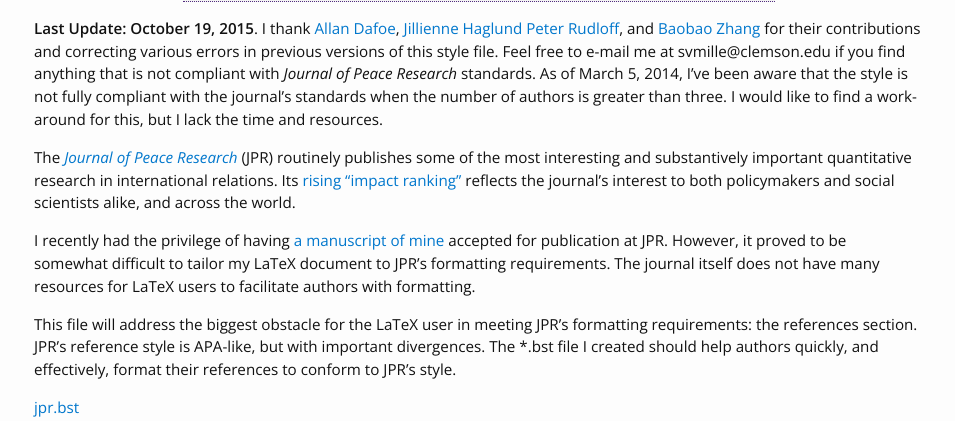
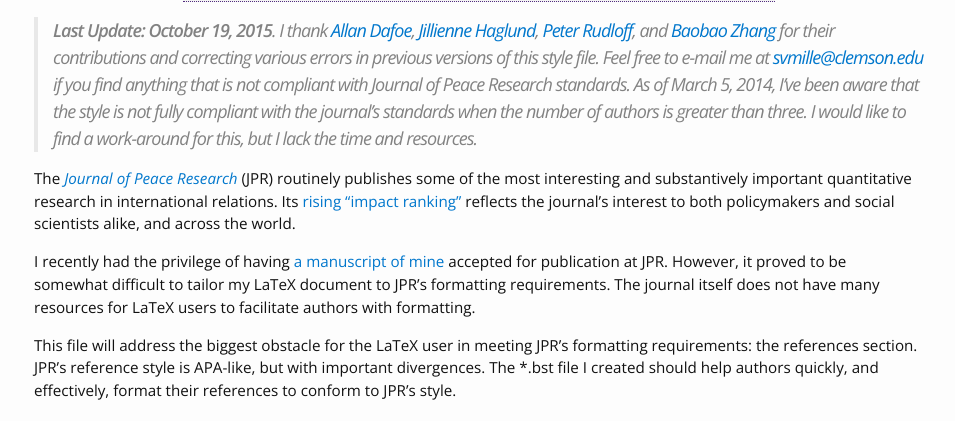
Before and after one commit to svmiller/svmiller.github.io, a Jekyll site: the page built from miscellany/jpr-bst.md, in a window 1280 px wide and 900 px high, cut to the strip 479-900 px from the top of the window. Shown: the whole strip, without its empty margins (161-1116 px from the left). Built offline with Jekyll 4.4.1, drawn with Linux system fonts in a browser that asks for light colours; some web fonts are replaced; some of the changed lines change nothing that is shown.

Commit message:
update JPR.bst page (10.19.2015)

```diff
--- a/miscellany/jpr-bst.md
+++ b/miscellany/jpr-bst.md
@@ -6,10 +6,8 @@
 
 {% include image.html url="/images/jpr-cover.png" caption="Journal of Peace Research." width=590 align="center" %}
 
-**Last Update: October 19, 2015**. I thank [Allan Dafoe](http://www.allandafoe.com/), [Jillienne Haglund](http://www.jill-haglund.com/) [Peter Rudloff](http://peterrudloff.net/), and [Baobao Zhang](http://politicalscience.yale.edu/people/baobao-zhang) for their contributions and correcting various errors in previous versions of this style file. Feel free to e-mail me at svmille@clemson.edu if you find anything that is not compliant with *Journal of Peace Research* standards. As of March 5, 2014, I've been aware that the style is not fully compliant with the journal's standards when the number of authors is greater than three. I would like to find a work-around for this, but I lack the time and resources.
 
-<!-- **UPDATE:** Found an almost perfect solution to the issue of middle names and initials. (07.05.2013)
-&#8211; It has come to my attention that the style is not fully JPR-compliant when the number of authors is greater than three. I am trying to find a work-around for this. (03.05.2014) -->
+> **Last Update: October 19, 2015**. I thank [Allan Dafoe](http://www.allandafoe.com/), [Jillienne Haglund](http://www.jill-haglund.com/), [Peter Rudloff](http://peterrudloff.net/), and [Baobao Zhang](http://politicalscience.yale.edu/people/baobao-zhang) for their contributions and correcting various errors in previous versions of this style file. Feel free to e-mail me at [svmille@clemson.edu](mailto:svmille@clemson.edu) if you find anything that is not compliant with *Journal of Peace Research* standards. As of March 5, 2014, I've been aware that the style is not fully compliant with the journal's standards when the number of authors is greater than three. I would like to find a work-around for this, but I lack the time and resources.
 
 The *[Journal of Peace Research][1]* (JPR) routinely publishes some of the most interesting and substantively important quantitative research in international relations. Its [rising "impact ranking"][2] reflects the journal's interest to both policymakers and social scientists alike, and across the world.
 
```
